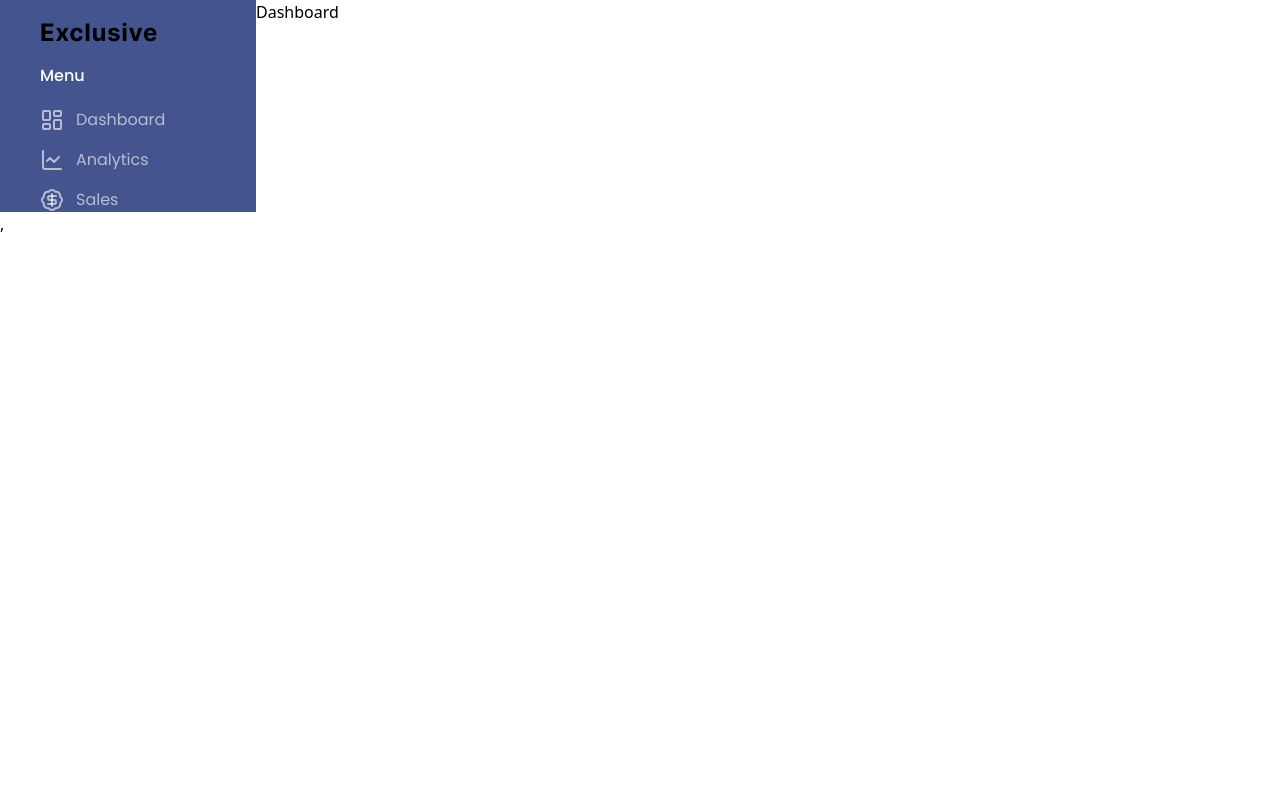
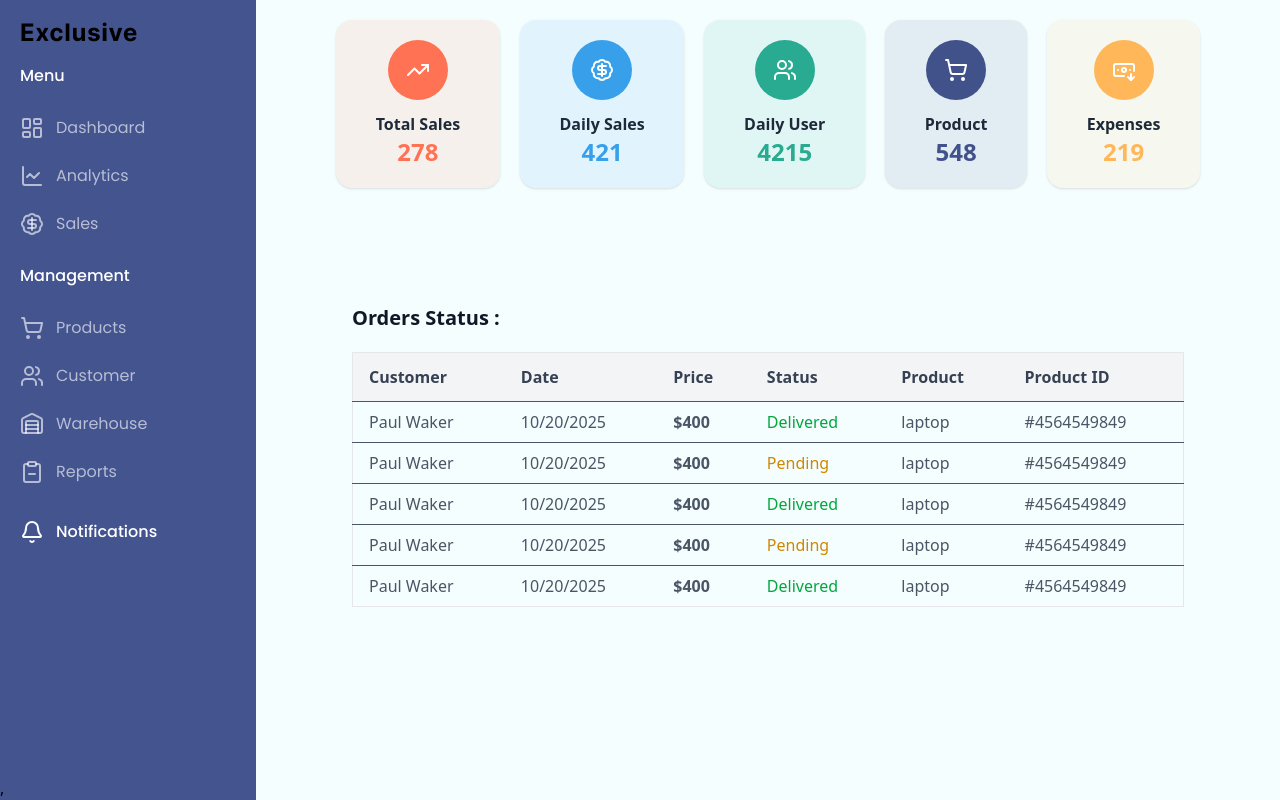
Before and after one commit to kazimayzid/e-commerce-dashboard, a React (Vite) app: page / in a window 1280 px wide. Built offline with nearby package versions, Linux system fonts and the light colour scheme.

Commit message:
some dashboard design added

```diff
--- a/package.json
+++ b/package.json
@@ -11,8 +11,10 @@
   },
   "dependencies": {
     "@tailwindcss/vite": "^4.1.14",
+    "chart.js": "^4.5.1",
     "lucide-react": "^0.546.0",
     "react": "^19.1.1",
+    "react-chartjs-2": "^5.3.0",
     "react-dom": "^19.1.1",
     "react-router": "^7.9.4",
     "tailwindcss": "^4.1.14"
--- a/src/App.jsx
+++ b/src/App.jsx
@@ -3,6 +3,7 @@ import { createBrowserRouter } from "react-router";
 import { RouterProvider } from "react-router/dom";
 import Rootlayout from "./components/rootlayout/Rootlayout";
 import { Dashboard } from "./components/dashboard/Dashboard";
+import Analytics from "./components/analytics/Analytics";
 
 
 const router = createBrowserRouter([
@@ -11,6 +12,7 @@ const router = createBrowserRouter([
     element: < Rootlayout/>,
     children: [
       { index: true, Component: Dashboard },
+      { path: "analytics", Component: Analytics}
 
     ],
   },
--- /dev/null
+++ b/src/components/analytics/Analytics.jsx
@@ -0,0 +1,6 @@
+
+export default function Analytics() {
+    return <>
+      <div>Analytics</div>
+    </>
+}
--- a/src/components/dashboard/Dashboard.jsx
+++ b/src/components/dashboard/Dashboard.jsx
@@ -1,5 +1,164 @@
+import {
+  BadgeDollarSign,
+  BanknoteArrowDown,
+  ShoppingCart,
+  TrendingUp,
+  Users,
+} from "lucide-react";
+
 export function Dashboard() {
-    return <>
-      <div>Dashboard</div>
+  const allSummaryList = [
+    {
+      icon: <TrendingUp />,
+      title: "Total Sales",
+      num: "278",
+      color: "#ff7354",
+      bgColor: "#ff73541A",
+    },
+    {
+      icon: <BadgeDollarSign />,
+      title: "Daily Sales",
+      num: "421",
+      color: "#38a0eb",
+      bgColor: "#38a0eb1A",
+    },
+    {
+      icon: <Users />,
+      title: "Daily User",
+      num: "4215",
+      color: "#29ab91",
+      bgColor: "#29ab911A",
+    },
+    {
+      icon: <ShoppingCart />,
+      title: "Product",
+      num: "548",
+      color: "#41518a",
+      bgColor: "#41518a1A",
+    },
+    {
+      icon: <BanknoteArrowDown />,
+      title: "Expenses",
+      num: "219",
+      color: "#ffb759",
+      bgColor: "#ffb7591A",
+    },
+  ];
+
+  const orderHistory = [
+    {
+      Customer: "Paul Waker",
+      Date: Date.now(),
+      Price: "400",
+      Status: "Delivered",
+      Product: "laptop",
+      ProductId: "#4564549849",
+    },
+    {
+      Customer: "Paul Waker",
+      Date: Date.now(),
+      Price: "400",
+      Status: "Pending",
+      Product: "laptop",
+      ProductId: "#4564549849",
+    },
+    {
+      Customer: "Paul Waker",
+      Date: Date.now(),
+      Price: "400",
+      Status: "Delivered",
+      Product: "laptop",
+      ProductId: "#4564549849",
+    },
+    {
+      Customer: "Paul Waker",
+      Date: Date.now(),
+      Price: "400",
+      Status: "Pending",
+      Product: "laptop",
+      ProductId: "#4564549849",
+    },
+    {
+      Customer: "Paul Waker",
+      Date: Date.now(),
+      Price: "400",
+      Status: "Delivered",
+      Product: "laptop",
+      ProductId: "#4564549849",
+    },
+  ];
+  return (
+    <>
+      <div>
+        <div className="flex justify-between gap-x-5">
+          {allSummaryList.map((item, i) => (
+            <div
+              key={i}
+              className="rounded-2xl py-5 px-4 flex flex-col items-center justify-center text-center shadow-sm grow-1 hover:scale-105 duration-300"
+              style={{ backgroundColor: item.bgColor }}
+            >
+              <div
+                className="w-[60px] h-[60px] flex items-center justify-center rounded-full mb-3 text-white"
+                style={{ backgroundColor: item.color }}
+              >
+                {item.icon}
+              </div>
+              <h3 className="font-semibold text-gray-800">{item.title}</h3>
+              <p className="text-2xl font-bold" style={{ color: item.color }}>
+                {item.num}
+              </p>
+            </div>
+          ))}
+        </div>
+        <div className="mt-20">
+          <div className="overflow-x-auto p-4">
+            <h4 className="text-lg lg:text-xl font-bold text-gray-900 my-5">
+              Orders Status :
+            </h4>
+            <table className="min-w-full border border-gray-200 rounded-lg">
+              <thead className="bg-gray-100 text-gray-700">
+                <tr>
+                  <th className="py-3 px-4 text-left">Customer</th>
+                  <th className="py-3 px-4 text-left">Date</th>
+                  <th className="py-3 px-4 text-left">Price</th>
+                  <th className="py-3 px-4 text-left">Status</th>
+                  <th className="py-3 px-4 text-left">Product</th>
+                  <th className="py-3 px-4 text-left">Product ID</th>
+                </tr>
+              </thead>
+
+              <tbody className="text-gray-600">
+                {orderHistory.map((order, i) => (
+                  <tr
+                    key={i}
+                    className="border-t hover:bg-gray-50 transition duration-150"
+                  >
+                    <td className="py-2 px-4">{order.Customer}</td>
+                    <td className="py-2 px-4">
+                      {new Date(order.Date).toLocaleDateString()}
+                    </td>
+                    <td className="py-2 px-4 font-semibold">${order.Price}</td>
+                    <td
+                      className={`py-2 px-4 font-medium ${
+                        order.Status === "Delivered"
+                          ? "text-green-600"
+                          : order.Status === "Pending"
+                          ? "text-yellow-600"
+                          : "text-red-600"
+                      }`}
+                    >
+                      {order.Status}
+                    </td>
+                    <td className="py-2 px-4">{order.Product}</td>
+                    <td className="py-2 px-4">{order.ProductId}</td>
+                  </tr>
+                ))}
+              </tbody>
+            </table>
+          </div>
+        </div>
+        <div></div>
+      </div>
     </>
+  );
 }
--- a/src/components/rootlayout/Rootlayout.jsx
+++ b/src/components/rootlayout/Rootlayout.jsx
@@ -3,11 +3,11 @@ import { Sidebar } from "../sidebar/Sidebar";
 
 export default function Rootlayout() {
   return (
-    <div className="w-[100%] flex">
+    <div className="w-[100%] flex h-[97vh]">
       <div className="w-[20%]">
         <Sidebar/>
       </div>
-      <div className="w-[80%]">
+      <div className="w-[80%] bg-[#f5feff] h-screen px-20 pt-5">
         <Outlet />
       </div>
     </div>
--- a/src/components/sidebar/Sidebar.jsx
+++ b/src/components/sidebar/Sidebar.jsx
@@ -1,4 +1,13 @@
-import { BadgeDollarSign, ChartLine, LayoutDashboard } from "lucide-react";
+import {
+  BadgeDollarSign,
+  Bell,
+  ChartLine,
+  ClipboardMinus,
+  LayoutDashboard,
+  ShoppingCart,
+  Users,
+  Warehouse,
+} from "lucide-react";
 import logo from "../../assets/logo.png";
 import { Link } from "react-router";
 export function Sidebar() {
@@ -10,33 +19,69 @@ export function Sidebar() {
     {
       icon: <ChartLine />,
       title: "Analytics",
+      path: "analytics"
     },
     {
       icon: <BadgeDollarSign />,
       title: "Sales",
     },
   ];
+
+  const managementList = [
+    {
+      icon: <ShoppingCart />,
+      title: "Products",
+    },
+    {
+      icon: <Users />,
+      title: "Customer",
+    },
+    {
+      icon: <Warehouse />,
+      title: "Warehouse",
+    },
+    {
+      icon: <ClipboardMinus />,
+      title: "Reports",
+    },
+  ];
   return (
     <>
-      <div className="bg-[#43548f] pt-5 pl-10">
-        <div>
+      <div className="bg-[#43548f] pt-5 h-screen">
+        <div className="pl-5">
           <a href="#">
             <img src={logo} alt="logo" />
           </a>
         </div>
         <div className="mt-5">
-          <h1 className="font-poppins text-white font-medium">Menu</h1>
-          <div className="flex flex-col gap-y-4 mt-5">
+          <h1 className="font-poppins text-white font-medium pl-5">Menu</h1>
+          <div className="flex flex-col gap-y-2 mt-5 pl-3">
             {menuList.map((item, i) => (
-              <div key={i}>
-                <Link className="flex items-center gap-x-3 text-[#ffffff9d] font-poppins">
+              <div key={i} className="">
+                <Link to={item.path} className="flex items-center gap-x-3 text-[#ffffff9d] font-poppins hover:text-white hover:bg-[#ffffff10] py-2 px-2 rounded-[6px] mr-3 duration-200">
                   {item.icon} <span>{item.title}</span>
                 </Link>
               </div>
             ))}
           </div>
         </div>
-        <div></div>
+        <div className="mt-5">
+          <h1 className="font-poppins text-white font-medium pl-5">
+            Management
+          </h1>
+          <div className="flex flex-col gap-y-2 mt-5 pl-3">
+            {managementList.map((item, i) => (
+              <div key={i} className="">
+                <Link className="flex items-center gap-x-3 text-[#ffffff9d] font-poppins hover:text-white hover:bg-[#ffffff10] py-2 px-2 rounded-[6px] mr-3 duration-200">
+                  {item.icon} <span>{item.title}</span>
+                </Link>
+              </div>
+            ))}
+          </div>
+        </div>
+        <div className="mt-5 pl-3">
+          <Link className="font-poppins text-white font-medium flex gap-x-3 hover:text-white hover:bg-[#ffffff10] py-2 px-2 rounded-[6px] mr-3 duration-200"> <Bell />Notifications</Link>
+        </div>
       </div>
     </>
   );
```
Also changed, not shown: 1 other file (tests, documents, lock files or other folders).
